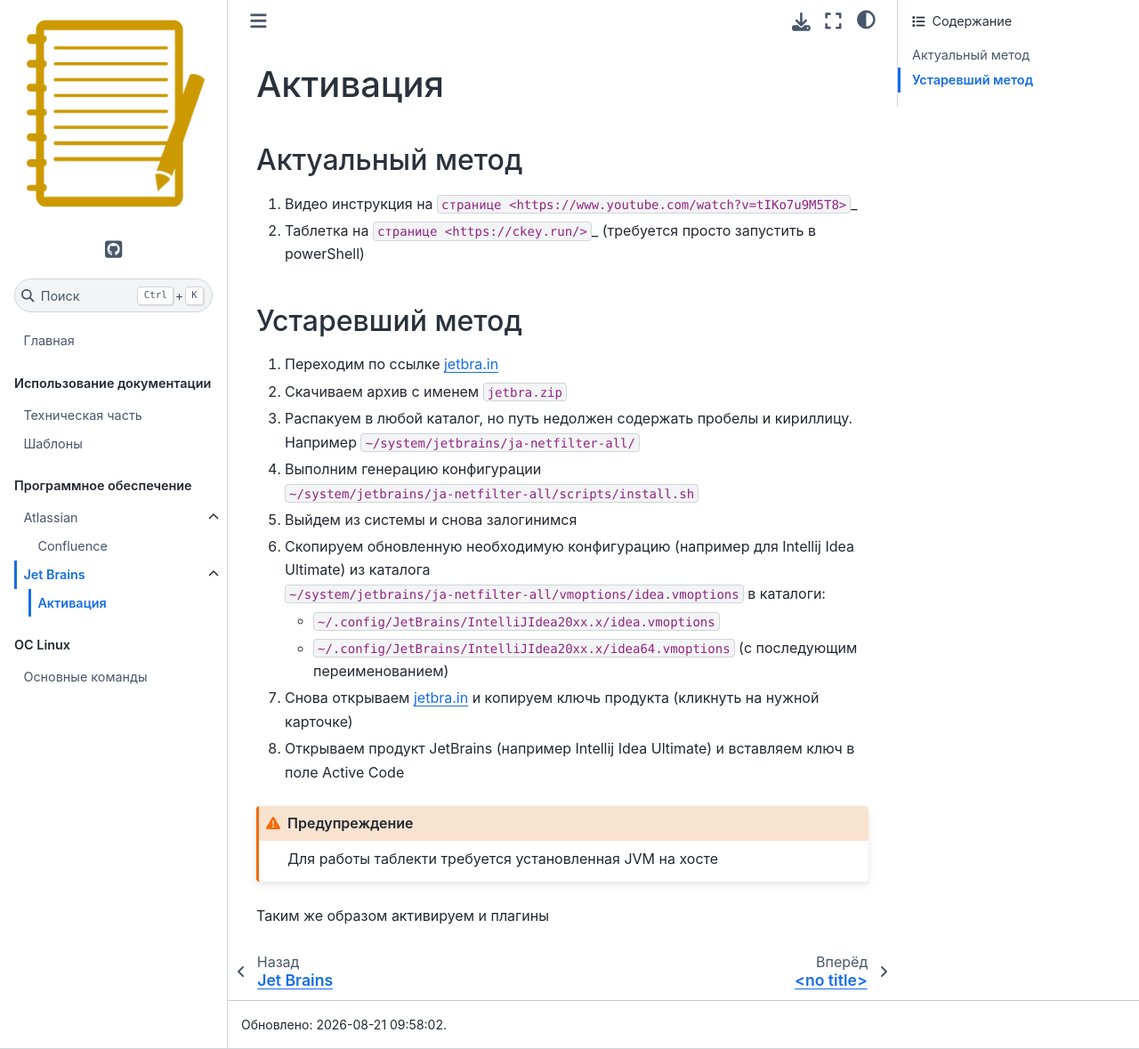
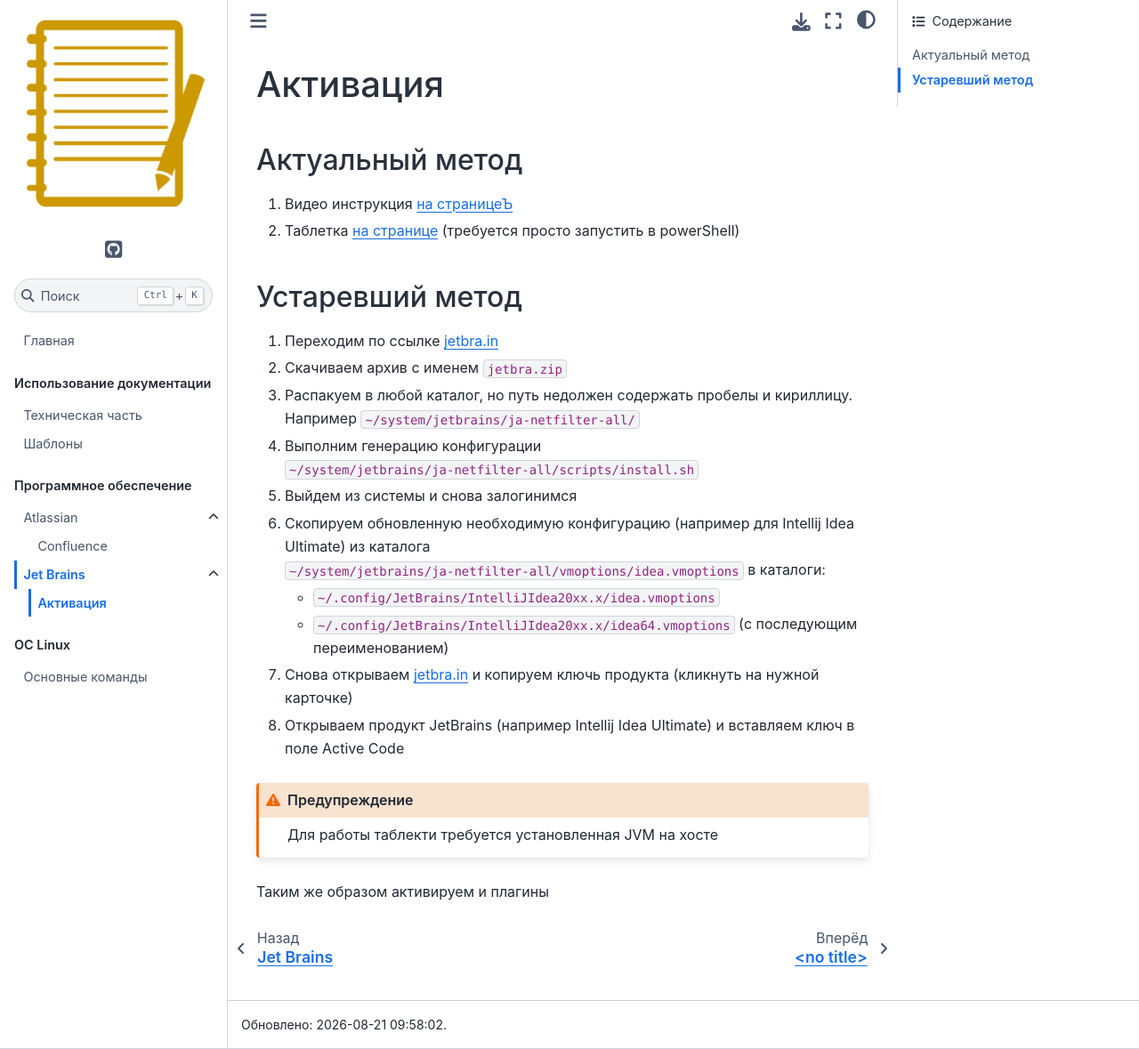
Before and after one commit to svyatoslav-p/notes, a Sphinx documentation site: the page built from source/programms/jetbrains/main.md, in a window 1280 px wide and 1179 px high. Shown: the whole window at 89% size. Built offline with Sphinx 7.4.7 and the Sphinx Book theme 1.1.4, drawn with Linux system fonts in a browser that asks for light colours.

Commit message:
Revise activation instructions and links
Updated links and formatting for activation instructions.

```diff
--- a/source/programms/jetbrains/main.md
+++ b/source/programms/jetbrains/main.md
@@ -1,8 +1,8 @@
 # Активация
 
 ## Актуальный метод
-1. Видео инструкция на `странице <https://www.youtube.com/watch?v=tIKo7u9M5T8>`_
-1. Таблетка на `странице <https://ckey.run/>`_ (требуется просто запустить в powerShell)
+1. Видео инструкция [на страницеЪ](https://www.youtube.com/watch?v=tIKo7u9M5T8)
+1. Таблетка [на странице](https://ckey.run/) (требуется просто запустить в powerShell)
 
 ## Устаревший метод
 1. Переходим по ссылке [jetbra.in](https://jetbra.in/s)
```
